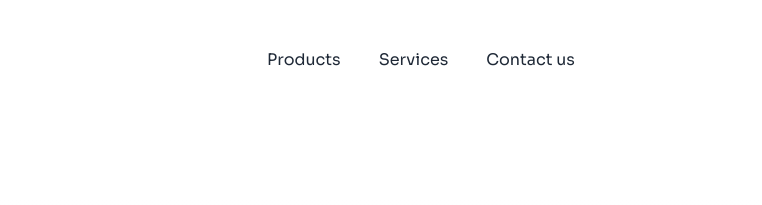
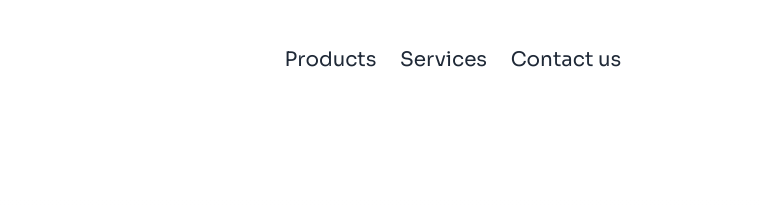
Before and after one commit to Jaeemul/Assignment3, a plain HTML site: page index.html in a window 1280 px wide. Shown: the top 205 px of the page, 160-922 px from the left. Drawn offline with nearby package versions, Linux system fonts and the light colour scheme.

Commit message:
Final Commit

```diff
--- a/index.html
+++ b/index.html
@@ -41,7 +41,7 @@
             <img class="hidden md:block lg:block cursor-pointer h-2/3" src="assets/logo-header.png" alt="">
 
             <!-- Nav-Mid-Links -->
-            <ul class="hidden md:hidden lg:flex w-96 justify-evenly ml-20">
+            <ul class="hidden md:hidden lg:flex w-96 justify-evenly ml-36 text-xl">
                 <li class="cursor-pointer">Products</li>
                 <li class="cursor-pointer">Services</li>
                 <li class="cursor-pointer">Contact us</li>
```
